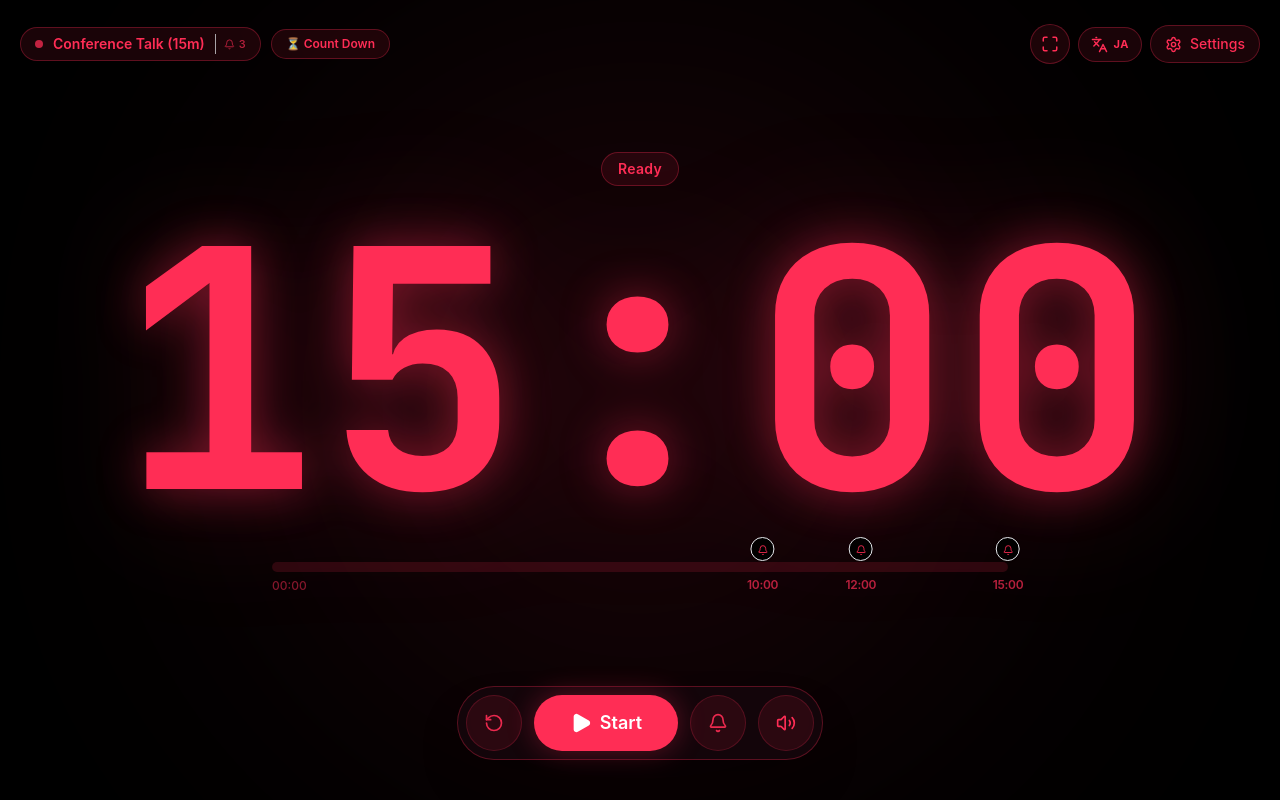
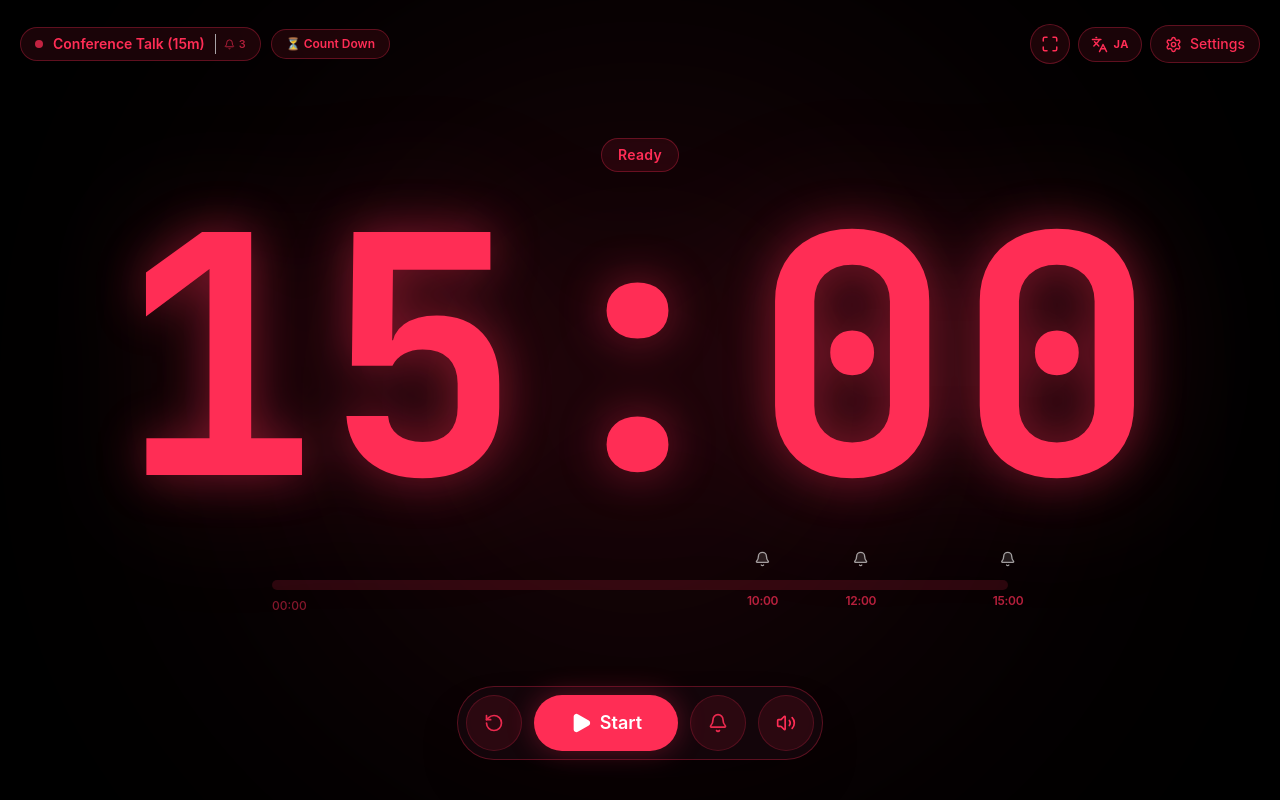
Before and after one commit to rjlaxamana/timer, a React (Vite) app: page / in a window 1280 px wide. Built offline with nearby package versions, Linux system fonts and the light colour scheme.

Commit message:
style: implement Choice 1 floating bell icons with exact vertical time alignment

```diff
--- a/src/components/TimerDisplay.jsx
+++ b/src/components/TimerDisplay.jsx
@@ -101,10 +101,10 @@ export default function TimerDisplay({
         </div>
       </div>
 
-      {/* Progress Timeline with Bell Pins and Times Directly Aligned Below */}
+      {/* Progress Timeline with Floating Bell Icons and Aligned Times */}
       <div className="w-full max-w-3xl mt-4 sm:mt-6 px-4">
-        <div className="relative w-full pb-7">
-          {/* Background track */}
+        <div className="relative w-full pt-8 pb-6">
+          {/* Background track line */}
           <div className={`h-2 sm:h-2.5 w-full rounded-full overflow-hidden ${theme.progressTrack}`}>
             <div
               className={`h-full transition-all duration-300 rounded-full ${
@@ -114,34 +114,38 @@ export default function TimerDisplay({
             />
           </div>
 
-          {/* Bell Markers & Times directly aligned under each bell symbol */}
+          {/* Floating Bell Markers & Times (Single flex column for guaranteed vertical alignment) */}
           {bells.map((bell) => {
             const bellSeconds = bell.minutes * 60 + (bell.seconds || 0);
             if (bellSeconds <= 0 || bellSeconds > totalDurationSeconds || !bell.enabled) return null;
             const markerPercent = (bellSeconds / totalDurationSeconds) * 100;
             const hasTriggered = elapsedSeconds >= bellSeconds;
             const timeString = formatTimeParts(bellSeconds).fullString;
+            const localizedName = (lang === 'ja' && bell.nameJa) ? bell.nameJa : bell.name;
 
             return (
               <div
                 key={bell.id}
-                className="absolute top-1 -translate-y-1/2 -translate-x-1/2 group z-20 flex flex-col items-center"
+                className="absolute top-1/2 -translate-y-1/2 -translate-x-1/2 group z-20 flex flex-col items-center pointer-events-none"
                 style={{ left: `${markerPercent}%` }}
               >
-                {/* Bell Icon Pin on top of the progress bar with optical centering */}
+                {/* Floating Bell Icon (Above the progress bar) */}
                 <div
-                  className={`w-5 h-5 sm:w-6 sm:h-6 rounded-full flex items-center justify-center transition-all duration-200 border-[1.5px] shadow-sm ${
+                  className={`pointer-events-auto transition-all duration-300 cursor-pointer ${
                     hasTriggered
-                      ? 'bg-amber-400 border-white text-black scale-110 shadow-[0_0_12px_#fbbf24]'
-                      : 'bg-black/90 border-current/70 text-current group-hover:scale-125'
+                      ? 'text-amber-400 scale-110 drop-shadow-[0_0_10px_rgba(251,191,36,0.6)]'
+                      : 'text-white/60 hover:text-white hover:scale-110'
                   }`}
-                  title={`${(lang === 'ja' && bell.nameJa) ? bell.nameJa : bell.name}: ${timeString} (${bell.rings} ${bell.rings === 1 ? t.chime : t.chimes})`}
+                  title={`${localizedName}: ${timeString} (${bell.rings} ${bell.rings === 1 ? t.chime : t.chimes})`}
                 >
-                  <Bell size={11} className="opacity-95 translate-y-[0.75px]" />
+                  <Bell size={16} className={hasTriggered ? 'fill-amber-400/20' : 'fill-white/10'} />
                 </div>
 
-                {/* Time directly under the progress bar aligned with the bell symbol */}
-                <div className="mt-2.5 whitespace-nowrap select-none pointer-events-none">
+                {/* Vertical spacer across the track line */}
+                <div className="h-2.5 sm:h-3 w-0 my-1 pointer-events-none" />
+
+                {/* Aligned Time (Directly below the progress bar on exact same vertical axis) */}
+                <div className="whitespace-nowrap select-none pointer-events-none">
                   <span
                     className={`text-[11px] sm:text-xs font-semibold tracking-tight transition-colors ${
                       hasTriggered ? 'text-amber-400 font-bold' : 'opacity-70'
@@ -154,8 +158,8 @@ export default function TimerDisplay({
             );
           })}
 
-          {/* Track 00:00 at start and total duration at end (if not occupied by a bell) */}
-          <div className="absolute top-4 left-0 right-0 flex justify-between items-center text-[11px] sm:text-xs opacity-50 font-medium select-none pointer-events-none">
+          {/* Track 00:00 at start and total duration at end */}
+          <div className="absolute bottom-0 left-0 right-0 flex justify-between items-center text-[11px] sm:text-xs opacity-50 font-medium select-none pointer-events-none">
             <span>00:00</span>
             {!hasBellAtEnd && (
               <span>{formatTimeParts(totalDurationSeconds).fullString}</span>
```
